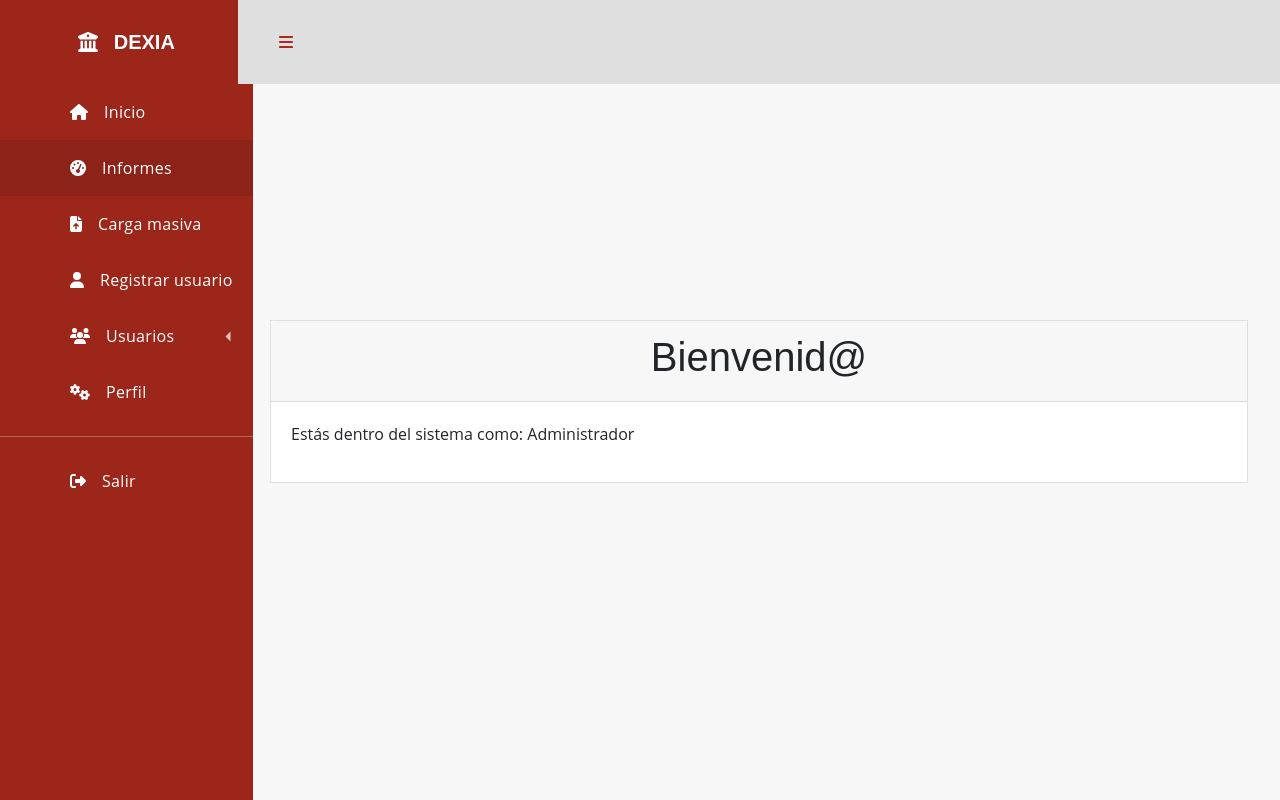
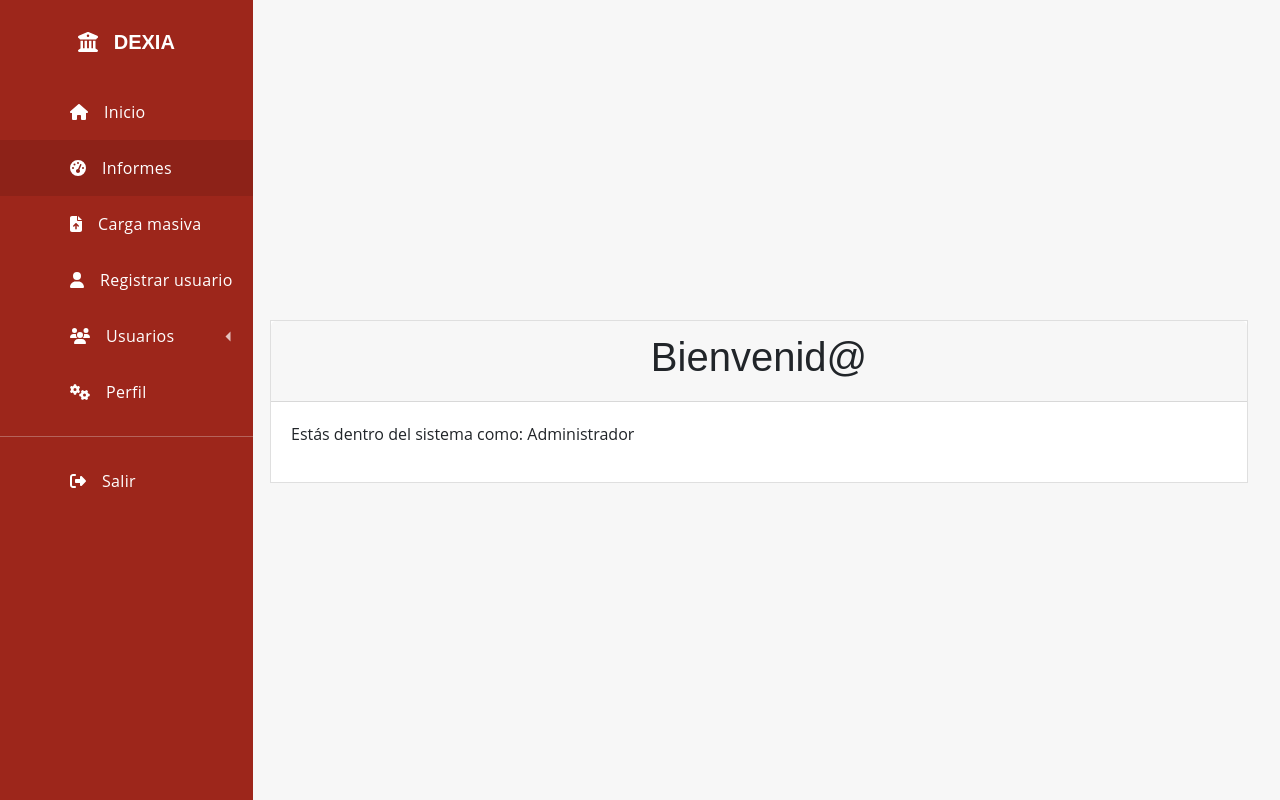
Before and after one commit to carolain3472/desarrollo_dexia1, a React (Vite) app in the folder frontend/: page /inicio in a window 1280 px wide. Built offline with nearby package versions, Linux system fonts and the light colour scheme.

Commit message:
imagenes

```diff
--- a/frontend/src/components/Nav_bar.jsx
+++ b/frontend/src/components/Nav_bar.jsx
@@ -144,13 +144,6 @@ export function NavbarAdmin() {
       </div>
 
 
-      <div className='dashboard-app'>
-          <header className='dashboard-toolbar'>
-            <a href='#!' className='menu-toggle'>
-              <FontAwesomeIcon icon={faBars} />
-            </a>
-          </header>
-          </div>
 
      {/*    <div className='dashboard-app'>
           <header className='dashboard-toolbar'>
--- a/frontend/src/components/Register_form.jsx
+++ b/frontend/src/components/Register_form.jsx
@@ -78,11 +78,7 @@ export function Register_form() {
 
 
     <div className='dashboard-app' style={{ marginTop: 0, paddingTop: 0 }} >
-        <header className='dashboard-toolbar'>
-          <a href='#!' className='menu-toggle'>
-            <FontAwesomeIcon icon={faBars} />
-          </a>
-        </header>
+
         <div className='dashboard-content'>
           <div className='container'>
             <div className='card'>
--- a/frontend/src/pages/inicio_app.jsx
+++ b/frontend/src/pages/inicio_app.jsx
@@ -13,11 +13,7 @@ export function Inicio_app() {
 
 
           <div className='dashboard-app' style={{ marginTop: 0, paddingTop: 0 }} >
-          <header className='dashboard-toolbar'>
-            <a href='#!' className='menu-toggle'>
-              <FontAwesomeIcon icon={faBars} />
-            </a>
-          </header>
+
           <div className='dashboard-content'>
             <div className='container'>
               <div className='card'>
```
Also changed, not shown: frontend/src/images/Logo_consejeria.png (added), frontend/src/images/consejeria_logo-noFondo.png (added).
